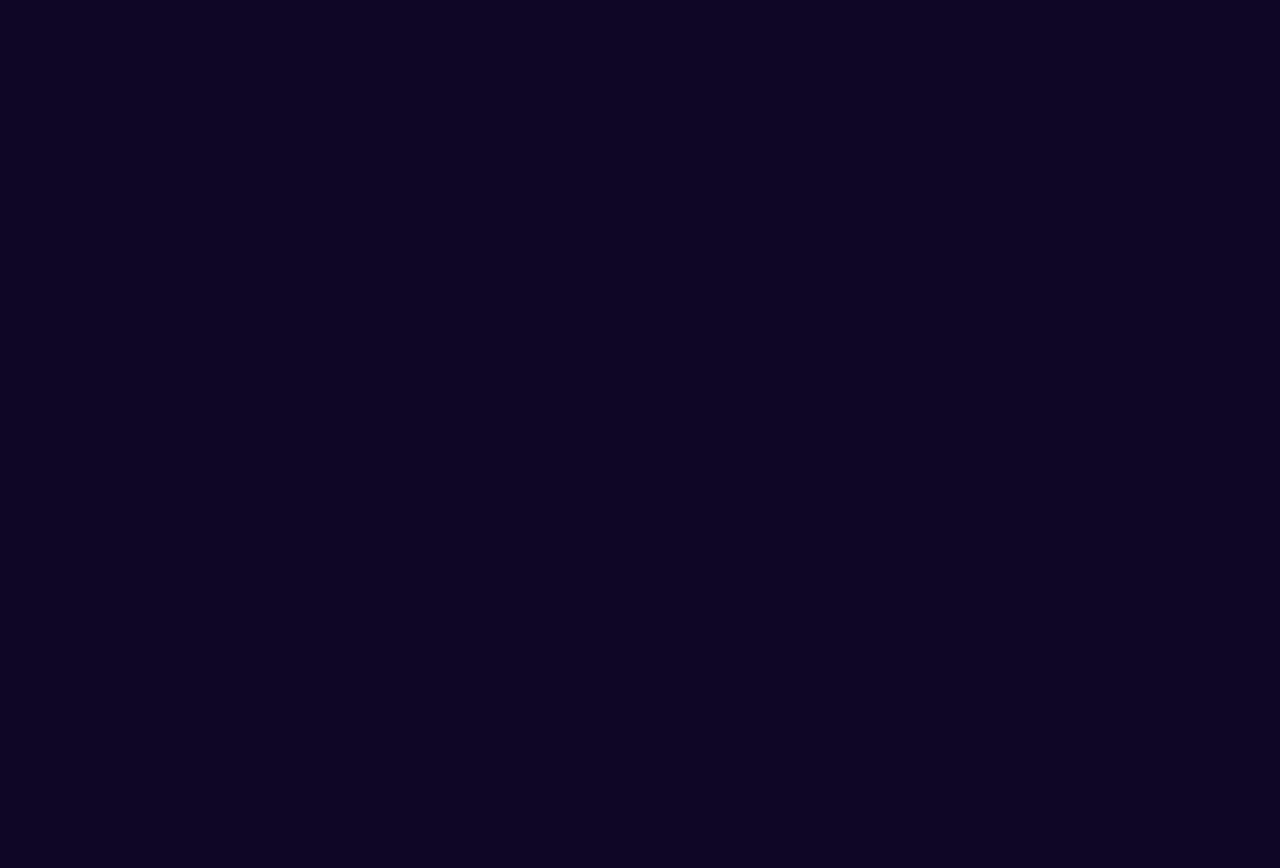
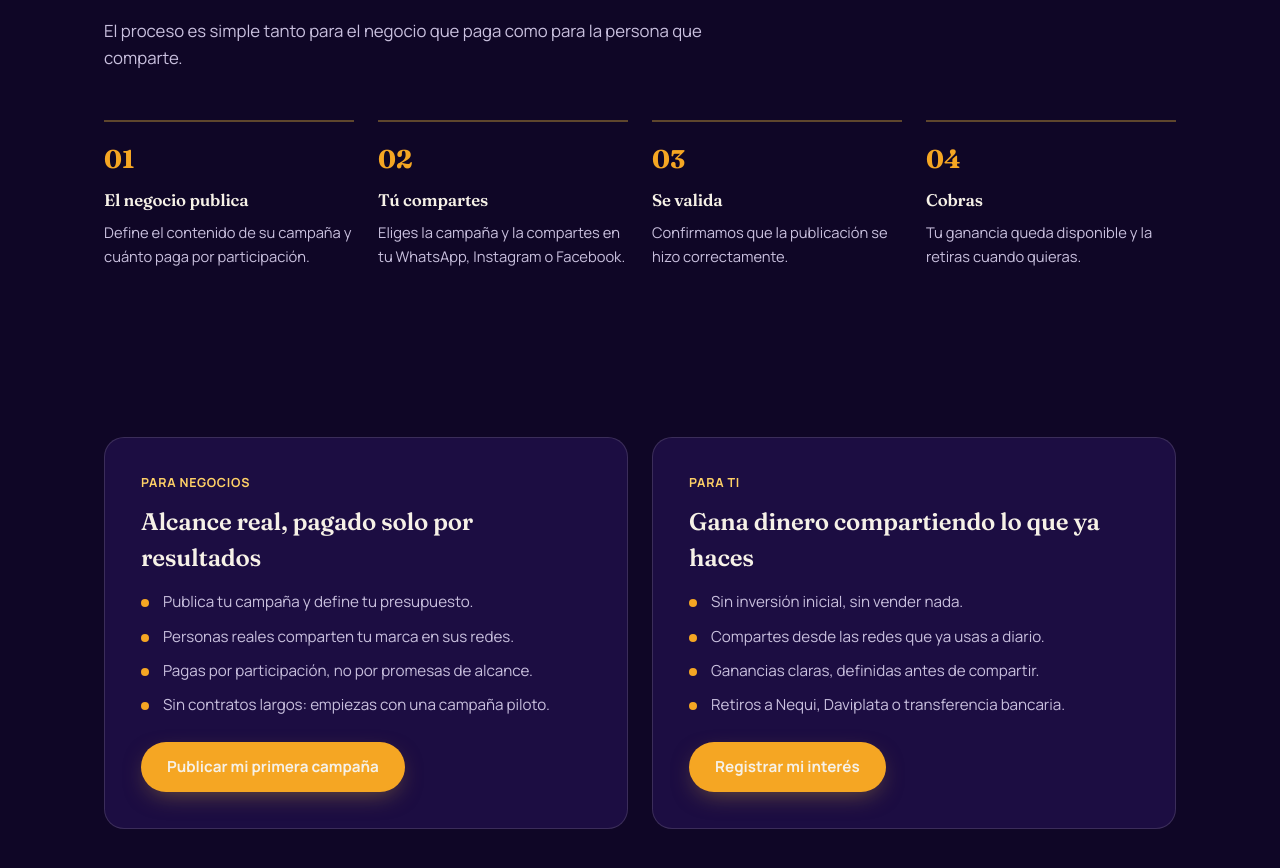
Before and after one commit to Sam1rGuti3rrez/Publicgana, a React app in the folder Publigana/landing-web/: page / in a window 1280 px wide. Shown: the part 1767-2635 px from the top of the page. Before the commit the page ends 1521 px from the top, so only its background shows below. Built offline with nearby package versions, Linux system fonts and the light colour scheme; the HTML template or start-up script is replaced by a standard one.

Commit message:
implementando el howItWorks y el Benefits

```diff
--- a/Publigana/landing-web/src/components/sections/Benefits/Benefits.jsx
+++ b/Publigana/landing-web/src/components/sections/Benefits/Benefits.jsx
@@ -0,0 +1,78 @@
+const primaryButtonClassName =
+	"inline-flex items-center gap-[8px] rounded-[100px] border-none bg-[#F5A623] px-[26px] py-[14px] text-[0.95rem] font-[700] text-[#0F0626] shadow-[0_8px_24px_-8px_rgba(212,165,55,0.5)] transition-[transform,box-shadow] duration-150 ease-[ease] hover:-translate-y-[2px] focus-visible:outline focus-visible:outline-2 focus-visible:outline-offset-2 focus-visible:outline-[#F5A623]";
+
+function Benefits() {
+	return (
+		<section className="px-0 py-[84px]" aria-label="Beneficios para negocios y usuarios">
+			<div className="mx-auto grid max-w-[1120px] grid-cols-2 gap-[24px] px-[24px] max-[880px]:grid-cols-1">
+				<article
+					id="negocios"
+					className="rounded-[20px] border border-[rgba(246,241,231,0.14)] bg-[#1C0D42] p-[36px]"
+					aria-label="Para negocios"
+				>
+					<span className="mb-[12px] block text-[0.78rem] font-[700] uppercase tracking-[0.06em] text-[#FFD166]">
+						Para negocios
+					</span>
+
+					<h3 className="mb-[14px] font-[Fraunces] text-[1.5rem] font-[600] tracking-[-0.01em] text-[#F6F1E7]">
+						Alcance real, pagado solo por resultados
+					</h3>
+
+					<ul className="mb-[24px] list-none">
+						<li className="relative mb-[10px] pl-[22px] text-[0.95rem] leading-[1.6] text-[#C9C0DE] before:absolute before:left-0 before:top-[9px] before:h-[8px] before:w-[8px] before:rounded-[50%] before:bg-[#F5A623]">
+							Publica tu campaña y define tu presupuesto.
+						</li>
+						<li className="relative mb-[10px] pl-[22px] text-[0.95rem] leading-[1.6] text-[#C9C0DE] before:absolute before:left-0 before:top-[9px] before:h-[8px] before:w-[8px] before:rounded-[50%] before:bg-[#F5A623]">
+							Personas reales comparten tu marca en sus redes.
+						</li>
+						<li className="relative mb-[10px] pl-[22px] text-[0.95rem] leading-[1.6] text-[#C9C0DE] before:absolute before:left-0 before:top-[9px] before:h-[8px] before:w-[8px] before:rounded-[50%] before:bg-[#F5A623]">
+							Pagas por participación, no por promesas de alcance.
+						</li>
+						<li className="relative mb-[10px] pl-[22px] text-[0.95rem] leading-[1.6] text-[#C9C0DE] before:absolute before:left-0 before:top-[9px] before:h-[8px] before:w-[8px] before:rounded-[50%] before:bg-[#F5A623]">
+							Sin contratos largos: empiezas con una campaña piloto.
+						</li>
+					</ul>
+
+					<a href="#registro" className={primaryButtonClassName}>
+						Publicar mi primera campaña
+					</a>
+				</article>
+
+				<article
+					id="usuarios"
+					className="rounded-[20px] border border-[rgba(246,241,231,0.14)] bg-[#1C0D42] p-[36px]"
+					aria-label="Para usuarios"
+				>
+					<span className="mb-[12px] block text-[0.78rem] font-[700] uppercase tracking-[0.06em] text-[#FFD166]">
+						Para ti
+					</span>
+
+					<h3 className="mb-[14px] font-[Fraunces] text-[1.5rem] font-[600] tracking-[-0.01em] text-[#F6F1E7]">
+						Gana dinero compartiendo lo que ya haces
+					</h3>
+
+					<ul className="mb-[24px] list-none">
+						<li className="relative mb-[10px] pl-[22px] text-[0.95rem] leading-[1.6] text-[#C9C0DE] before:absolute before:left-0 before:top-[9px] before:h-[8px] before:w-[8px] before:rounded-[50%] before:bg-[#F5A623]">
+							Sin inversión inicial, sin vender nada.
+						</li>
+						<li className="relative mb-[10px] pl-[22px] text-[0.95rem] leading-[1.6] text-[#C9C0DE] before:absolute before:left-0 before:top-[9px] before:h-[8px] before:w-[8px] before:rounded-[50%] before:bg-[#F5A623]">
+							Compartes desde las redes que ya usas a diario.
+						</li>
+						<li className="relative mb-[10px] pl-[22px] text-[0.95rem] leading-[1.6] text-[#C9C0DE] before:absolute before:left-0 before:top-[9px] before:h-[8px] before:w-[8px] before:rounded-[50%] before:bg-[#F5A623]">
+							Ganancias claras, definidas antes de compartir.
+						</li>
+						<li className="relative mb-[10px] pl-[22px] text-[0.95rem] leading-[1.6] text-[#C9C0DE] before:absolute before:left-0 before:top-[9px] before:h-[8px] before:w-[8px] before:rounded-[50%] before:bg-[#F5A623]">
+							Retiros a Nequi, Daviplata o transferencia bancaria.
+						</li>
+					</ul>
+
+					<a href="#registro" className={primaryButtonClassName}>
+						Registrar mi interés
+					</a>
+				</article>
+			</div>
+		</section>
+	);
+}
+
+export default Benefits;
--- a/Publigana/landing-web/src/components/sections/HowItWorks/HowItWorks.jsx
+++ b/Publigana/landing-web/src/components/sections/HowItWorks/HowItWorks.jsx
@@ -0,0 +1,65 @@
+function HowItWorks() {
+	return (
+		<section id="como-funciona" className="px-0 py-[84px]" aria-label="Cómo funciona PubliGana">
+			<div className="mx-auto max-w-[1120px] px-[24px]">
+				<div className="mb-[48px] max-w-[600px]">
+					<span className="mb-[16px] inline-flex items-center gap-[8px] rounded-[100px] border border-[rgba(212,165,55,0.35)] bg-[rgba(212,165,55,0.08)] px-[14px] py-[7px] text-[0.8rem] font-[700] uppercase tracking-[0.08em] text-[#FFD166]">
+						Cómo funciona
+					</span>
+
+					<h2 className="font-[Fraunces] text-[clamp(1.8rem,3.5vw,2.4rem)] font-[600] tracking-[-0.01em] text-[#F6F1E7]">
+						De la campaña al pago, en cuatro pasos
+					</h2>
+
+					<p className="mt-[14px] text-[1.05rem] leading-[1.6] text-[#C9C0DE]">
+						El proceso es simple tanto para el negocio que paga como para la persona que comparte.
+					</p>
+				</div>
+
+				<div className="grid grid-cols-4 gap-[24px] max-[880px]:grid-cols-2 max-[520px]:grid-cols-1">
+					<article className="border-t-[2px] border-t-[rgba(212,165,55,0.4)] pt-[18px]" aria-label="Paso 01">
+						<span className="mb-[10px] block font-[Fraunces] text-[1.6rem] font-[700] text-[#F5A623]">01</span>
+						<h3 className="mb-[8px] font-[Fraunces] text-[1.05rem] font-[600] tracking-[-0.01em] text-[#F6F1E7]">
+							El negocio publica
+						</h3>
+						<p className="text-[0.92rem] leading-[1.6] text-[#C9C0DE]">
+							Define el contenido de su campaña y cuánto paga por participación.
+						</p>
+					</article>
+
+					<article className="border-t-[2px] border-t-[rgba(212,165,55,0.4)] pt-[18px]" aria-label="Paso 02">
+						<span className="mb-[10px] block font-[Fraunces] text-[1.6rem] font-[700] text-[#F5A623]">02</span>
+						<h3 className="mb-[8px] font-[Fraunces] text-[1.05rem] font-[600] tracking-[-0.01em] text-[#F6F1E7]">
+							Tú compartes
+						</h3>
+						<p className="text-[0.92rem] leading-[1.6] text-[#C9C0DE]">
+							Eliges la campaña y la compartes en tu WhatsApp, Instagram o Facebook.
+						</p>
+					</article>
+
+					<article className="border-t-[2px] border-t-[rgba(212,165,55,0.4)] pt-[18px]" aria-label="Paso 03">
+						<span className="mb-[10px] block font-[Fraunces] text-[1.6rem] font-[700] text-[#F5A623]">03</span>
+						<h3 className="mb-[8px] font-[Fraunces] text-[1.05rem] font-[600] tracking-[-0.01em] text-[#F6F1E7]">
+							Se valida
+						</h3>
+						<p className="text-[0.92rem] leading-[1.6] text-[#C9C0DE]">
+							Confirmamos que la publicación se hizo correctamente.
+						</p>
+					</article>
+
+					<article className="border-t-[2px] border-t-[rgba(212,165,55,0.4)] pt-[18px]" aria-label="Paso 04">
+						<span className="mb-[10px] block font-[Fraunces] text-[1.6rem] font-[700] text-[#F5A623]">04</span>
+						<h3 className="mb-[8px] font-[Fraunces] text-[1.05rem] font-[600] tracking-[-0.01em] text-[#F6F1E7]">
+							Cobras
+						</h3>
+						<p className="text-[0.92rem] leading-[1.6] text-[#C9C0DE]">
+							Tu ganancia queda disponible y la retiras cuando quieras.
+						</p>
+					</article>
+				</div>
+			</div>
+		</section>
+	);
+}
+
+export default HowItWorks;
--- a/Publigana/landing-web/src/pages/Home.jsx
+++ b/Publigana/landing-web/src/pages/Home.jsx
@@ -1,6 +1,8 @@
 import Navbar from "../components/layouts/Navbar/Navbar";
 import Hero from "../components/sections/Hero/Hero";
 import CampaignDistribution from "../components/sections/CampaignDistribution/CampaignDistribution";
+import HowItWorks from "../components/sections/HowItWorks/HowItWorks";
+import Benefits from "../components/sections/Benefits/Benefits";
 
 function Home() {
     return (
@@ -8,6 +10,8 @@ function Home() {
             <Navbar />
             <Hero />
             <CampaignDistribution />
+            <HowItWorks />
+            <Benefits />
         </>
     );
 }
```
